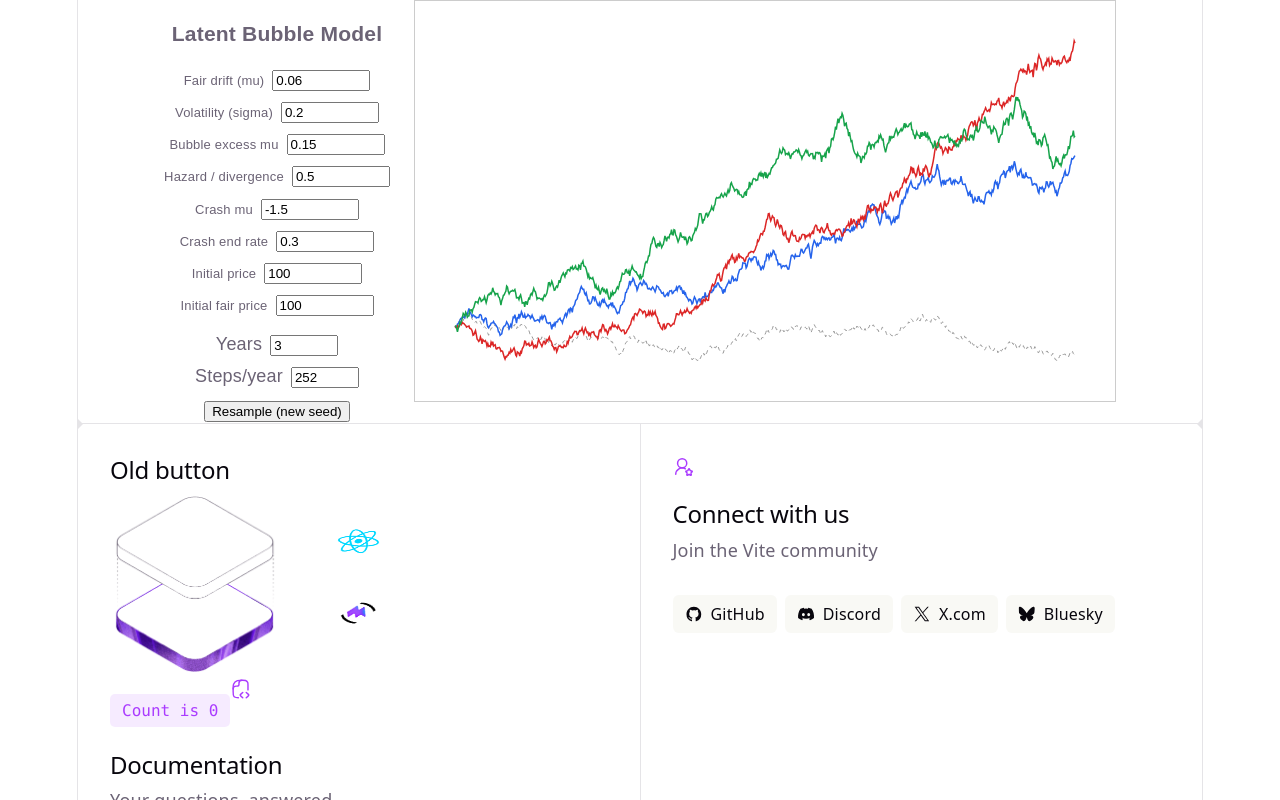
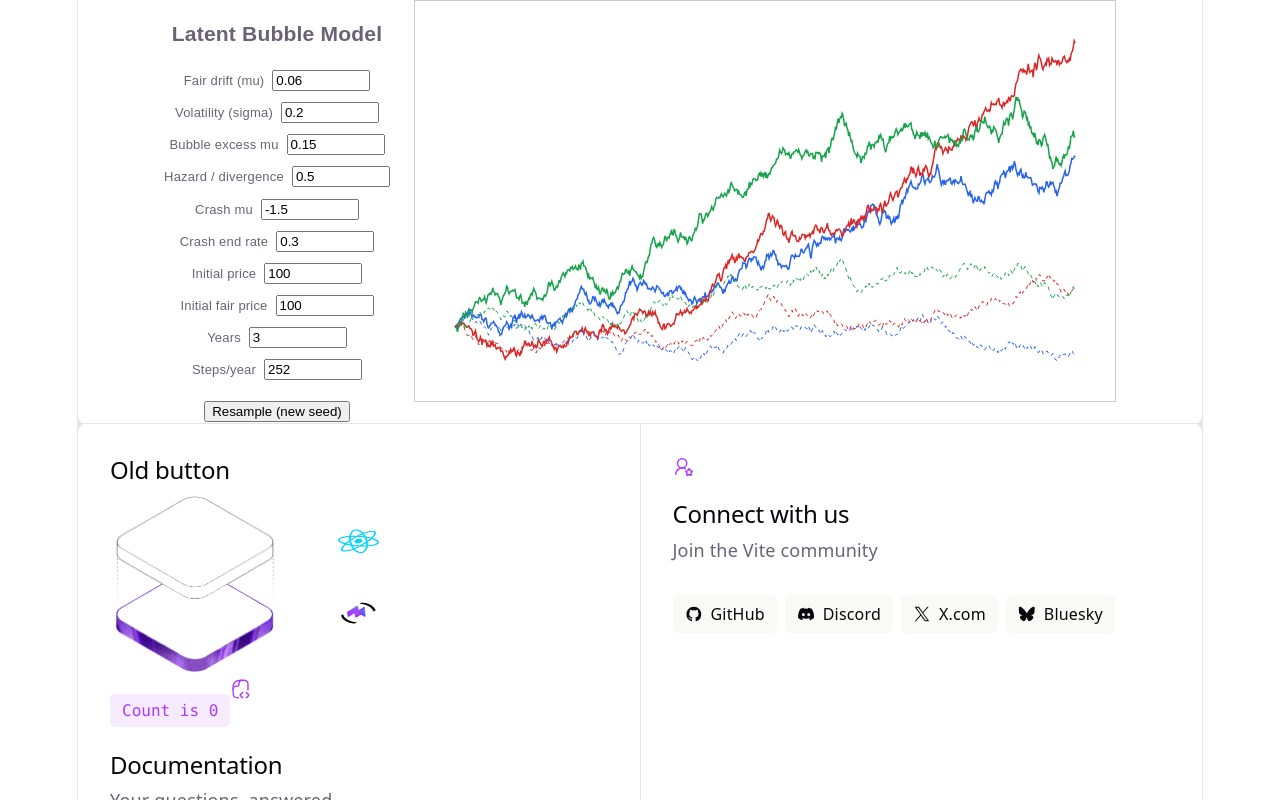
Before and after one commit to cdeevfrr/kellystocksimulator, a React (Vite) app in the folder frontend/: page / in a window 1280 px wide. Shown: the top 800 px of the page. Built offline with nearby package versions, Linux system fonts and the light colour scheme.

Commit message:
Cleanup AI LatentBubbleChart component

```diff
--- a/frontend/src/components/LatentBubbleChart.tsx
+++ b/frontend/src/components/LatentBubbleChart.tsx
@@ -3,7 +3,13 @@
 import { generateLatentPath, type LatentModelParams } from "../engine/LatentModel";
 import { rng } from "../engine/random";
 
-const defaultParams: LatentModelParams = {
+type ParamsList = LatentModelParams & {
+    years: number,
+    stepsPerYear: number,
+    seedBase: number,
+}
+
+const defaultParams: ParamsList = {
   mu: 0.06,
   sigma: 0.2,
   bubbleExcessMu: 0.15,
@@ -12,26 +18,34 @@
   crashEndRate: 0.3,
   initialPrice: 100,
   initialFairPrice: 100,
+  years: 3,
+  stepsPerYear: 252,
+  seedBase: Math.round(Math.random() * 100),
 };
 
 const NUM_PATHS = 3;
-const COLORS = ["#2563eb", "#dc2626", "#16a34a"];
+const COLORS: Array<{base: string, light: string}> = [
+    {base: "#2563eb", light: ""},
+    {base: "#dc2626", light: ""},
+    {base: "#16a34a", light: ""},
+]
 const WIDTH = 700;
 const HEIGHT = 400;
 const PAD = 40;
 
 export default function LatentBubbleChart() {
-  const [params, setParams] = useState(defaultParams);
-  const [years, setYears] = useState(3);
-  const [stepsPerYear, setStepsPerYear] = useState(252);
-  const [seedBase, setSeedBase] = useState(1);
+  const [params, setParams] = useState<ParamsList>(defaultParams);
 
+  // Because we memo on seedBase, this will recalculate whenever seed base is changed.
+  // the fact that generatePath doesn't use seedBase for now is ignored. If we want
+  // reproducability, just make RNG be generatable from a seed base; not currently a
+  // needed feature.
   const paths = useMemo(
     () =>
       Array.from({ length: NUM_PATHS }, (_, i) =>
-        generateLatentPath(params, years, stepsPerYear, rng)
+        generateLatentPath(params, params.years, params.stepsPerYear, rng)
       ),
-    [params, years, stepsPerYear, seedBase]
+    [params, params.years, params.stepsPerYear, params.seedBase]
   );
 
   const allPrices = paths.flat().flatMap(p => [p.price, p.fairPrice]);
@@ -39,12 +53,12 @@
   const maxP = Math.max(...allPrices);
 
   function toXY(t: number, price: number): [number, number] {
-    const x = PAD + (t / years) * (WIDTH - 2 * PAD);
+    const x = PAD + (t / params.years) * (WIDTH - 2 * PAD);
     const y = HEIGHT - PAD - ((price - minP) / (maxP - minP || 1)) * (HEIGHT - 2 * PAD);
     return [x, y];
   }
 
-  function field(label: string, key: keyof LatentModelParams, step = 0.01) {
+  function field(label: string, key: keyof ParamsList, step = 0.01) {
     return (
       <label style={{ display: "block", marginBottom: 6, fontSize: 13 }}>
         {label}
@@ -73,51 +87,37 @@
         {field("Crash end rate", "crashEndRate")}
         {field("Initial price", "initialPrice", 1)}
         {field("Initial fair price", "initialFairPrice", 1)}
+        {field("Years", "years", .1)}
+        {field("Steps/year", "stepsPerYear", 1)}
 
-        <label style={{ display: "block", marginTop: 12 }}>
-          Years
-          <input
-            type="number"
-            min={1}
-            max={5}
-            value={years}
-            onChange={e => setYears(parseFloat(e.target.value))}
-            style={{ marginLeft: 8, width: 60 }}
-          />
-        </label>
-        <label style={{ display: "block", marginTop: 6 }}>
-          Steps/year
-          <input
-            type="number"
-            value={stepsPerYear}
-            onChange={e => setStepsPerYear(parseInt(e.target.value))}
-            style={{ marginLeft: 8, width: 60 }}
-          />
-        </label>
-
-        <button style={{ marginTop: 12 }} onClick={() => setSeedBase(s => s + 1)}>
+        <button style={{ marginTop: 12 }} onClick={() => {
+            setParams(p => ({ ...p, seedBase: params.seedBase + 1 }))
+        }}>
           Resample (new seed)
         </button>
       </div>
 
       <svg width={WIDTH} height={HEIGHT} style={{ border: "1px solid #ccc" }}>
-        {/* fair price reference, dashed */}
-        <polyline
-          fill="none"
-          stroke="#999"
-          strokeDasharray="4 4"
-          strokeWidth={1}
-          points={paths[0].map(p => toXY(p.t, p.fairPrice).join(",")).join(" ")}
-        />
         {paths.map((path, i) => (
           <polyline
             key={i}
             fill="none"
-            stroke={COLORS[i % COLORS.length]}
+            stroke={COLORS[i % COLORS.length].base}
             strokeWidth={1.5}
             points={path.map(p => toXY(p.t, p.price).join(",")).join(" ")}
           />
         ))}
+        {/* fair price reference, dashed */}
+        {paths.map((path, i) => (
+          <polyline
+            fill="none"
+            stroke={COLORS[i % COLORS.length].base}
+            strokeDasharray="4 4"
+            strokeWidth={1}
+            points={path.map(p => toXY(p.t, p.fairPrice).join(",")).join(" ")}
+            />
+        ))}
+
       </svg>
     </div>
   );
```
